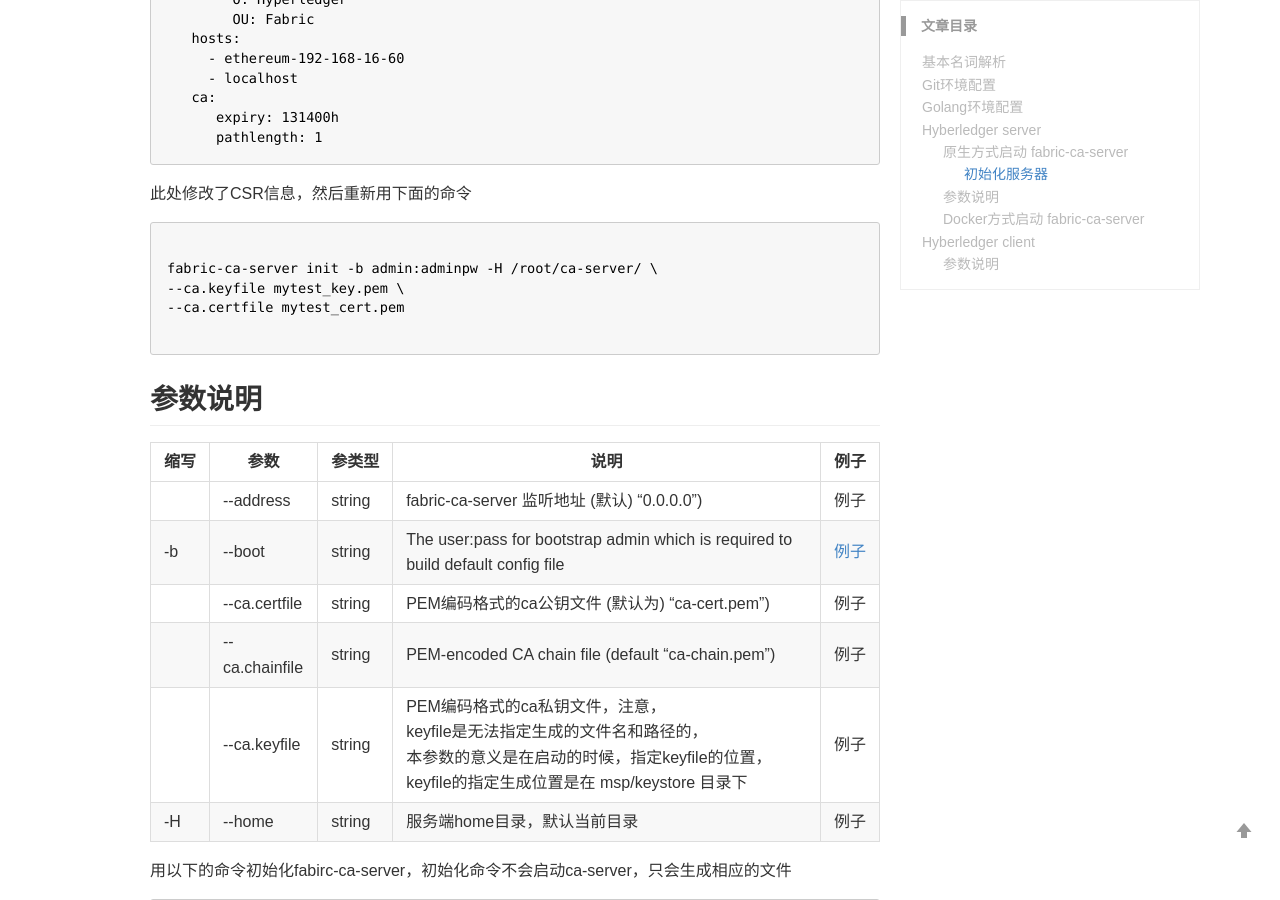
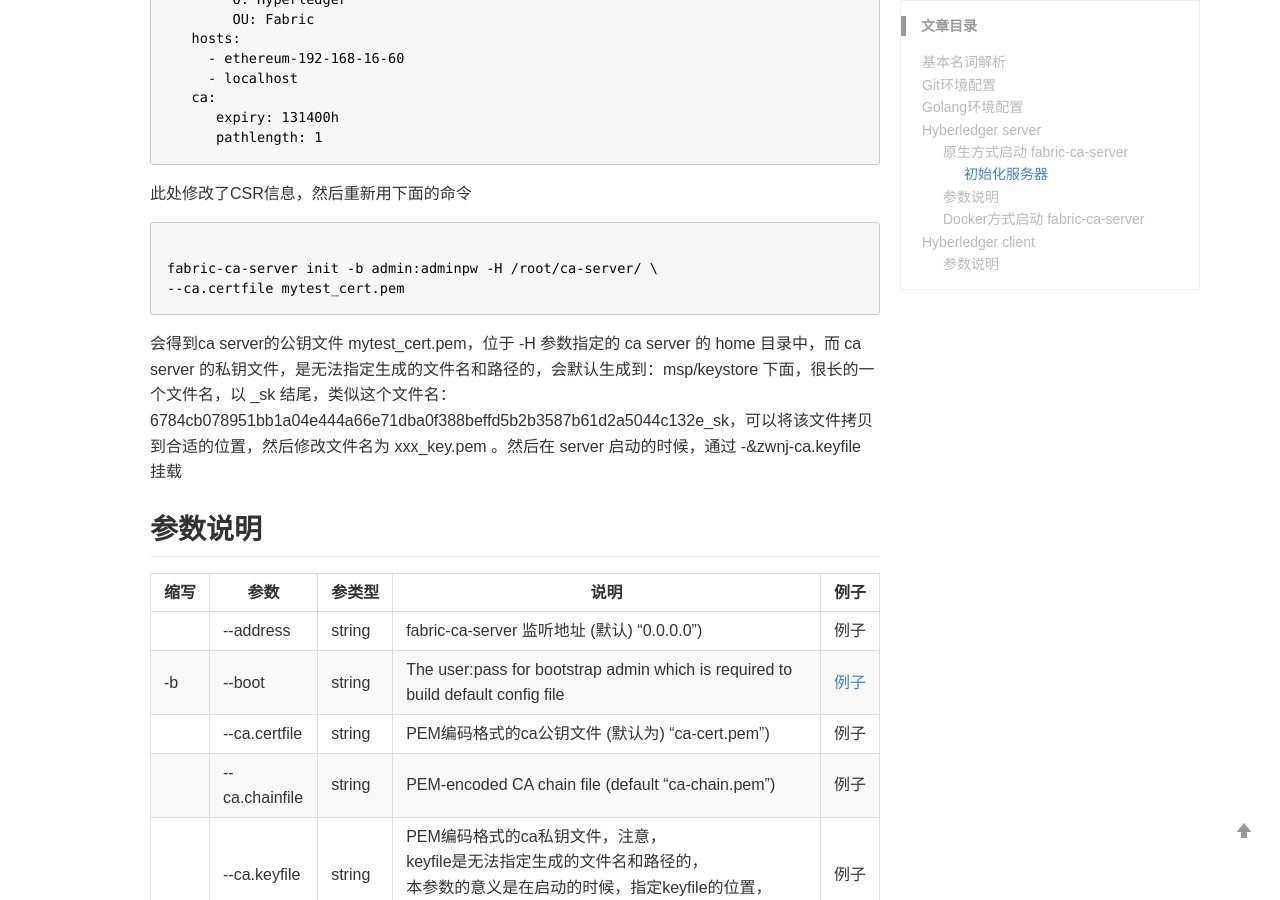
Before and after one commit to nox60/nox60.github.io, a Jekyll site: the page built from _posts/2019-07-18-Hyperledge-fabirc-ca.md, in a window 1280 px wide and 900 px high, scrolled down 3570 px. Built offline with Jekyll 4.4.1, drawn with Linux system fonts in a browser that asks for light colours; our own code applies the rules of GitHub Pages for plain Markdown files; comment, search, counter and statistics services are not loaded.

Commit message:
Updated files

````diff
--- a/_posts/2019-07-18-Hyperledge-fabirc-ca.md
+++ b/_posts/2019-07-18-Hyperledge-fabirc-ca.md
@@ -167,11 +167,10 @@
 ```ssl
 
 fabric-ca-server init -b admin:adminpw -H /root/ca-server/ \
---ca.keyfile mytest_key.pem \
 --ca.certfile mytest_cert.pem
-
 ```
 
+会得到ca server的公钥文件 mytest_cert.pem，位于 -H 参数指定的 ca server 的 home 目录中，而 ca server 的私钥文件，是无法指定生成的文件名和路径的，会默认生成到：msp/keystore 下面，很长的一个文件名，以 _sk 结尾，类似这个文件名：6784cb078951bb1a04e444a66e71dba0f388beffd5b2b3587b61d2a5044c132e_sk，可以将该文件拷贝到合适的位置，然后修改文件名为 xxx_key.pem 。然后在 server 启动的时候，通过 -&zwnj-ca.keyfile 挂载
 
 
 ## 参数说明
````
